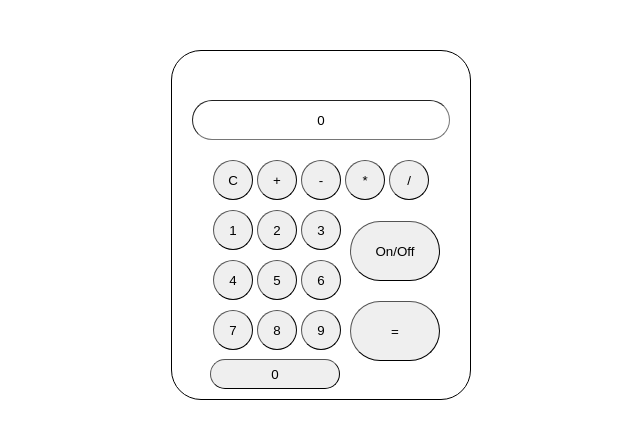
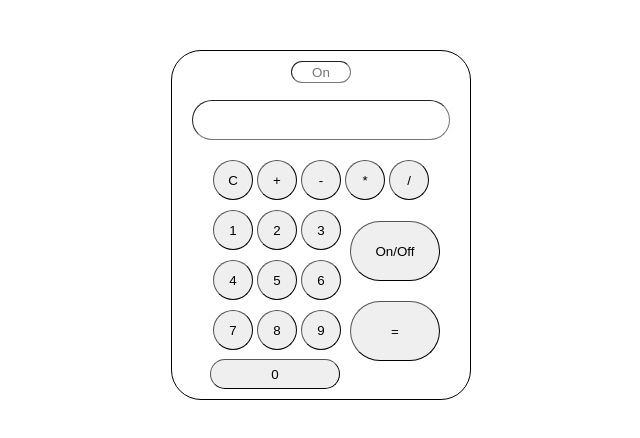
Before and after one commit to Dmate889/VanillaJS-Projects, a plain HTML site: page Calculator/calculator.html in a window 1280 px wide. Both pictures are taken after a click on the button "On/Off". Shown: the full height of the page, 319-959 px from the left. Drawn offline with Linux system fonts and the light colour scheme.

Commit message:
On/Off switch added

```diff
--- a/Calculator/calculator.html
+++ b/Calculator/calculator.html
@@ -8,6 +8,7 @@
   </head>
   <body>
     <div class="calculator_wrapper">
+      <input class="switchButton" type="text" readonly="true" placeholder="Off">
       <input type="text" readonly="true" id="input"/>
       <div class="buttons">
         <div class="first_line">
--- a/Calculator/script.js
+++ b/Calculator/script.js
@@ -1,6 +1,7 @@
 import { calculation } from "./calculator_functions.js";
 
 let input = document.getElementById("input");
+let switchButton = document.querySelector(".switchButton");
 
 let firstNum = null;
 let operation = null;
@@ -9,7 +10,7 @@ let operation = null;
 let buttons = document.querySelectorAll(".number");
 buttons.forEach((button) => {
   button.addEventListener("click", () => {
-    if (input.value !== "") input.value = button.textContent;
+    if (switchButton.placeholder !== "Off") input.value = button.textContent;
   });
 });
 
@@ -27,7 +28,7 @@ clear.addEventListener("click", () => {
 //On-Off
 let onOff = document.getElementById("on_off");
 onOff.addEventListener("click", () => {
-  input.value = input.value === "" ? "0" : "";
+  switchButton.placeholder = switchButton.placeholder === "Off" ? "On" : "Off";
 });
 
 //Operations
--- a/Calculator/style.css
+++ b/Calculator/style.css
@@ -43,6 +43,13 @@ input {
     padding: 10px;
     text-align: center;
     box-sizing: border-box;
+}
+
+.switchButton{
+    width: 20%;
+    height: 10px;
+    position: absolute;
+    top: 10px;
 }
 
 .equals, .on_off {
```
